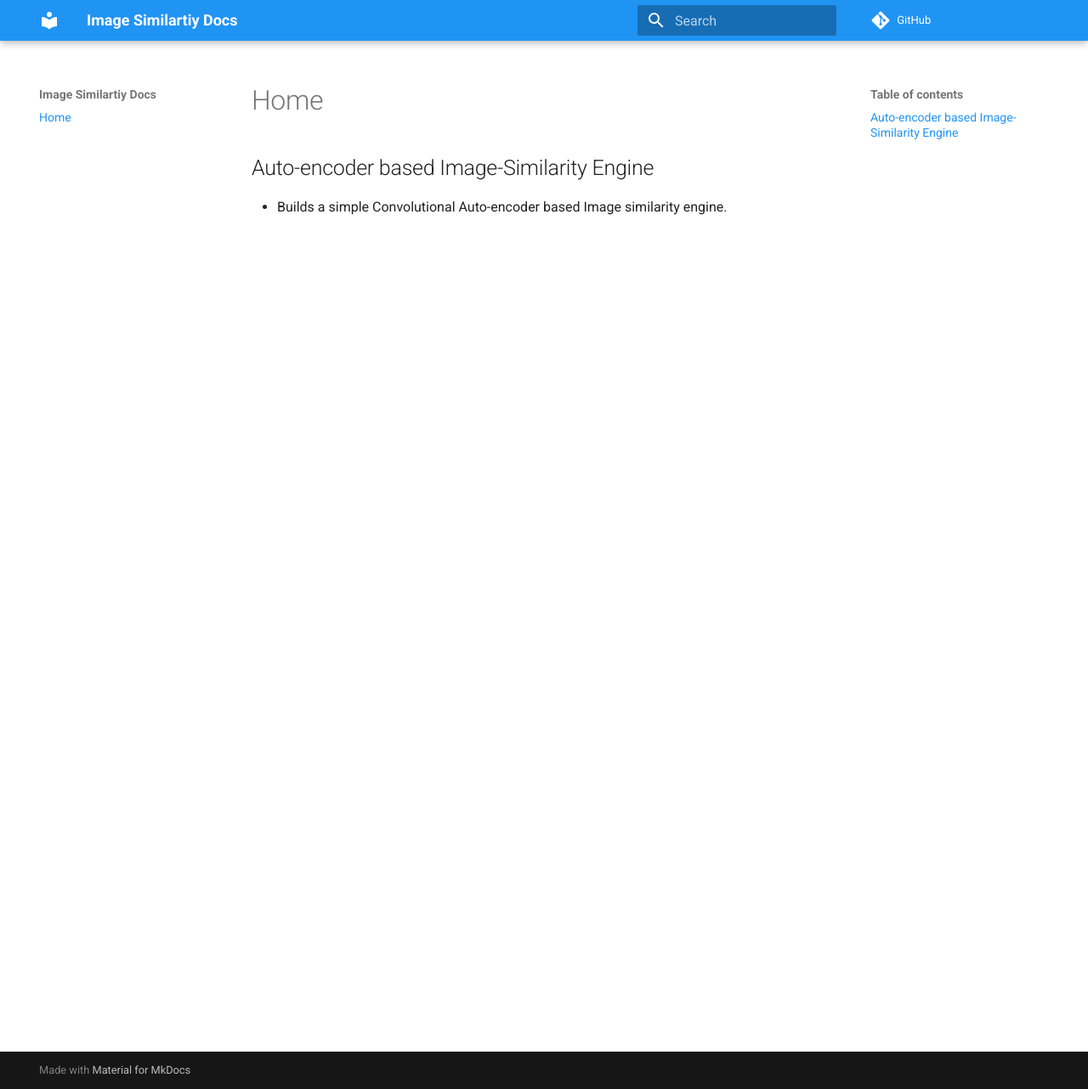
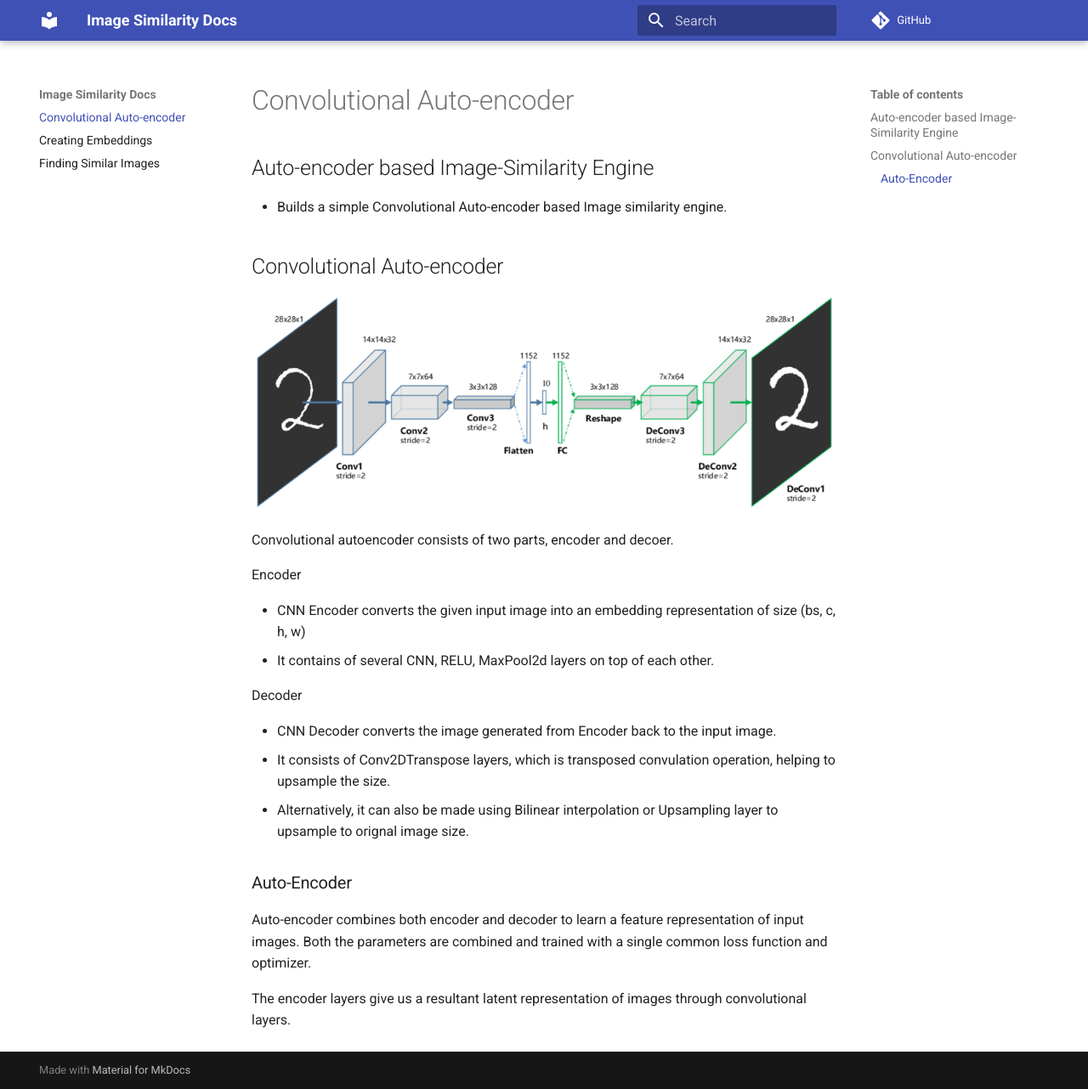
Before and after one commit to oke-aditya/image_similarity, an MkDocs documentation site: the page built from docs/templates/index.md, in a window 1280 px wide and 1282 px high. Shown: the whole window at 85% size. Built offline with MkDocs 1.6.1 and Material for MkDocs 9.7.7, drawn with Linux system fonts in a browser that asks for light colours; comment, search, counter and statistics services are not loaded.

Commit message:
Adds docs

```diff
--- a/docs/mkdocs.yml
+++ b/docs/mkdocs.yml
@@ -1,12 +1,13 @@
-site_name: Image Similartiy Docs
+site_name: Image Similarity Docs
 theme:
   name: "material"
   palette:
-    primary: "blue"
-    accent: "blue"
+    primary: "dark-blue"
+    accent: "dark-blue"
 
 docs_dir: templates
 repo_url: https://github.com/oke-aditya/image_similarity
+
 markdown_extensions:
   - codehilite
   - pymdownx.superfences:
@@ -22,4 +23,6 @@ extra_javascript:
   - https://unpkg.com/mermaid@8.4.4/dist/mermaid.min.js
 
 nav:
-  - Home: index.md
+  - Convolutional Auto-encoder: index.md
+  - Creating Embeddings: creating_embeddings.md
+  - Finding Similar Images: image_simi.md
--- a/docs/templates/index.md
+++ b/docs/templates/index.md
@@ -1,3 +1,26 @@
 ## Auto-encoder based Image-Similarity Engine
 
 - Builds a simple Convolutional Auto-encoder based Image similarity engine.
+
+## Convolutional Auto-encoder
+![Autoencoder](images/conv_autoencoder.png)
+
+Convolutional autoencoder consists of two parts, encoder and decoer.
+
+Encoder
+
+- CNN Encoder converts the given input image into an embedding representation of size (bs, c, h, w)
+- It contains of several CNN, RELU, MaxPool2d layers on top of each other.
+
+Decoder
+
+- CNN Decoder converts the image generated from Encoder back to the input image.
+- It consists of Conv2DTranspose layers, which is transposed convulation operation, helping to upsample the size.
+- Alternatively, it can also be made using Bilinear interpolation or Upsampling layer to upsample to orignal image size.
+
+### Auto-Encoder
+
+Auto-encoder combines both encoder and decoder to learn a feature representation of input images.
+Both the parameters are combined and trained with a single common loss function and optimizer.
+
+The encoder layers give us a resultant latent representation of images through convolutional layers.
```
Also changed, not shown: docs/templates/creating_embeddings.md (added, +38 -0 lines), docs/templates/image_simi.md (added, +20 -0 lines), README.md, docs/templates/images/conv_autoencoder.png (added), docs/templates/images/image_similarity_diagram.png (added).
